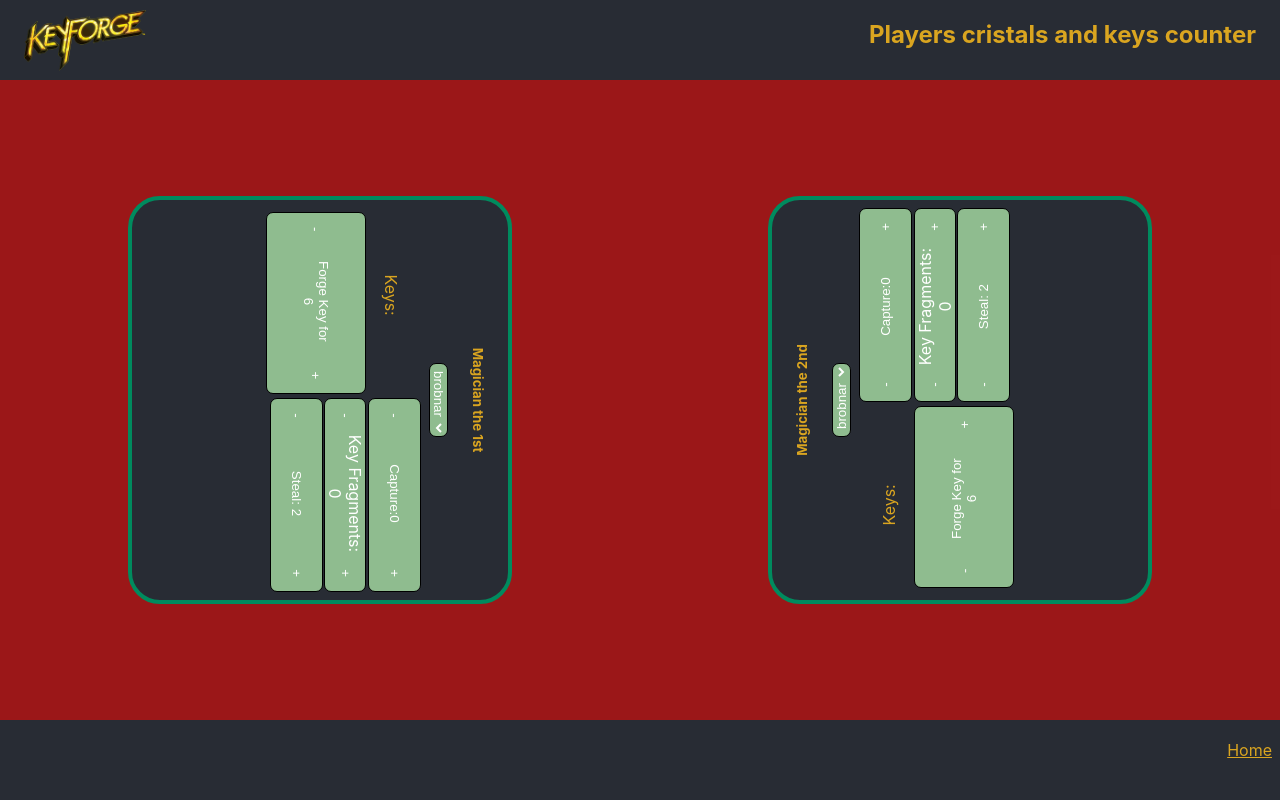
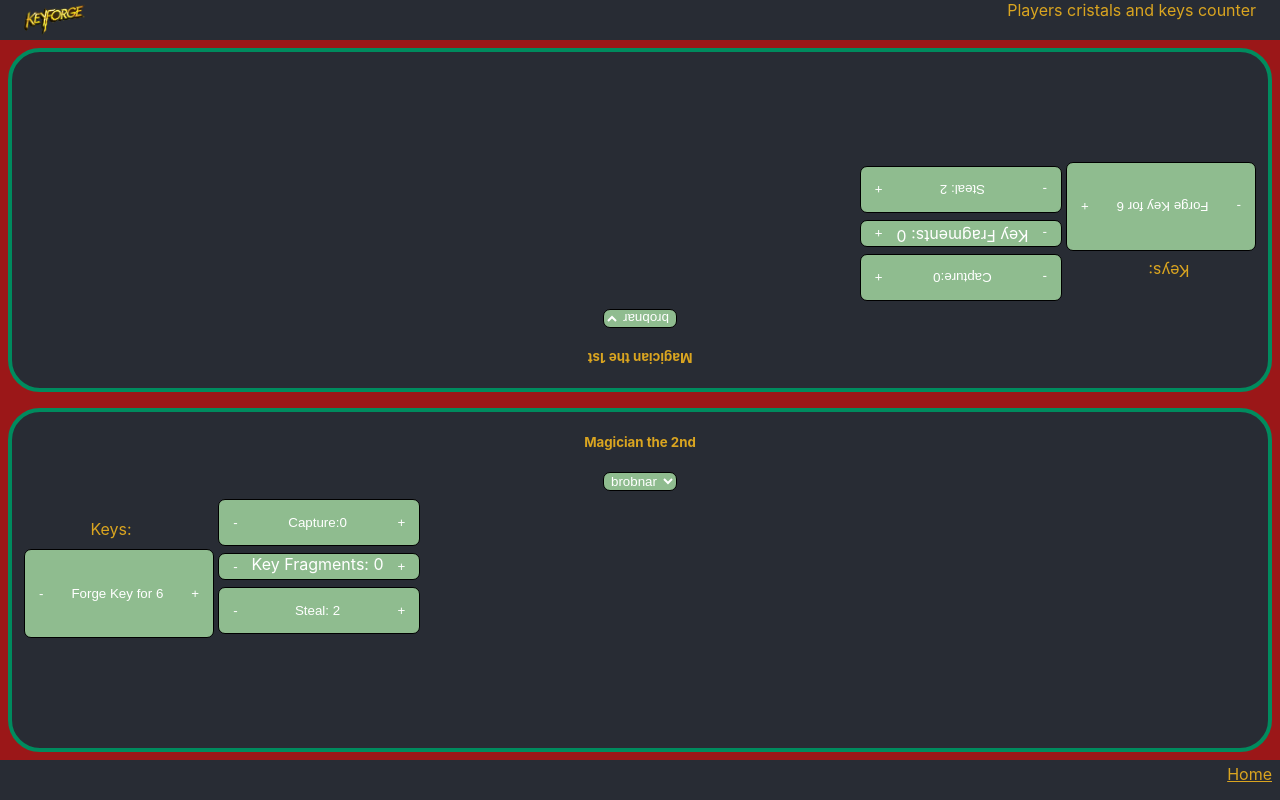
Before and after one commit to xavierDelaFuente/keyforge, a React app: page /Board in a window 1280 px wide. Built offline with nearby package versions, Linux system fonts and the light colour scheme.

Commit message:
refactor: display oponents vertically againts each other instead of horizontally

```diff
--- a/src/components/Board/Board.css
+++ b/src/components/Board/Board.css
@@ -5,7 +5,7 @@
   flex-direction: column;
 }
 .board-header {
-  height: 80px;
+  height: 5%;
   display: flex;
   justify-content: space-between;
   color: goldenrod;
@@ -16,14 +16,14 @@
 }
 .board-table {
   background-color: #b21414d6;
-  height: 80%;
+  height: 90%;
   display: flex;
   flex-direction: column;
   justify-content: space-around;
 }
 .players-board {
-  height: 400px;
-  flex-direction: row;
+  height: 100%;
+  flex-direction: column;
   display: flex;
   justify-content: space-around;
 }
--- a/src/components/Board/Board.js
+++ b/src/components/Board/Board.js
@@ -9,9 +9,9 @@
   return (
     <div className="board">
       <Header className="board-header">
-        <h2 className="players-board-title">
+        <div className="players-board-title">
           Players cristals and keys counter
-        </h2>
+        </div>
       </Header>
       <div className="board-table">
         <div className="players-board">
--- a/src/components/Header/Header.css
+++ b/src/components/Header/Header.css
@@ -9,7 +9,6 @@
   flex-direction: column;
   align-items: center;
   justify-content: center;
-  font-size: calc(10px + 2vmin);
   color: goldenrod;
 }
 
--- a/src/components/NavBar/NavBar.js
+++ b/src/components/NavBar/NavBar.js
@@ -5,11 +5,9 @@
 function NavBar() {
   return (
     <nav>
-      <ul>
-        <Link to="/" className="navlink home">
-          Home
-        </Link>
-      </ul>
+      <Link to="/" className="navlink home">
+        Home
+      </Link>
     </nav>
   );
 }
--- a/src/components/Player/Player.js
+++ b/src/components/Player/Player.js
@@ -1,5 +1,4 @@
 import React, { useState } from "react";
-// import { useArray } from "react-hanger";
 import "./Player.css";
 
 import CaptureFragments from "../CaptureFragments/CaptureFragments.js";
@@ -17,7 +16,6 @@
   otherPlayerCount,
   otherPlayerSetCount
 }) {
-  // const familyImages = useArray([]);
   const [familyImages, setfamilyImages] = useState([]);
 
   return (
--- a/src/components/Players/Players.css
+++ b/src/components/Players/Players.css
@@ -5,23 +5,16 @@
   border-radius: 32px;
   margin: 8px;
   background-color: #282c34;
-  width: 400px;
+  height: 50%;
 }
 .player-title {
   text-align: center;
   color: goldenrod;
 }
-.rotateElement--right {
-  -webkit-transform: rotate(90deg);
-  -moz-transform: rotate(90deg);
-  -o-transform: rotate(90deg);
-  -ms-transform: rotate(90deg);
-  transform: rotate(90deg);
+.rotateElement--flip {
+  -webkit-transform: rotate(180deg);
+  -moz-transform: rotate(180deg);
+  -o-transform: rotate(180deg);
+  -ms-transform: rotate(180deg);
+  transform: rotate(180deg);
 }
-.rotateElement--left {
-  -webkit-transform: rotate(-90deg);
-  -moz-transform: rotate(-90deg);
-  -o-transform: rotate(-90deg);
-  -ms-transform: rotate(-90deg);
-  transform: rotate(-90deg);
-}
--- a/src/components/Players/Players.js
+++ b/src/components/Players/Players.js
@@ -10,7 +10,7 @@
 
   return (
     <>
-      <div key={players[0]} className="player-container rotateElement--right">
+      <div key={players[0]} className="player-container rotateElement--flip">
         <h5 className="player-title">{players[0]}</h5>
         <Player
           familiesLogo={familiesLogo}
@@ -20,7 +20,7 @@
           otherPlayerSetCount={setCount2}
         />
       </div>
-      <div key={players[1]} className="player-container rotateElement--left">
+      <div key={players[1]} className="player-container">
         <h5 className="player-title">{players[1]}</h5>
         <Player
           familiesLogo={familiesLogo}
```
